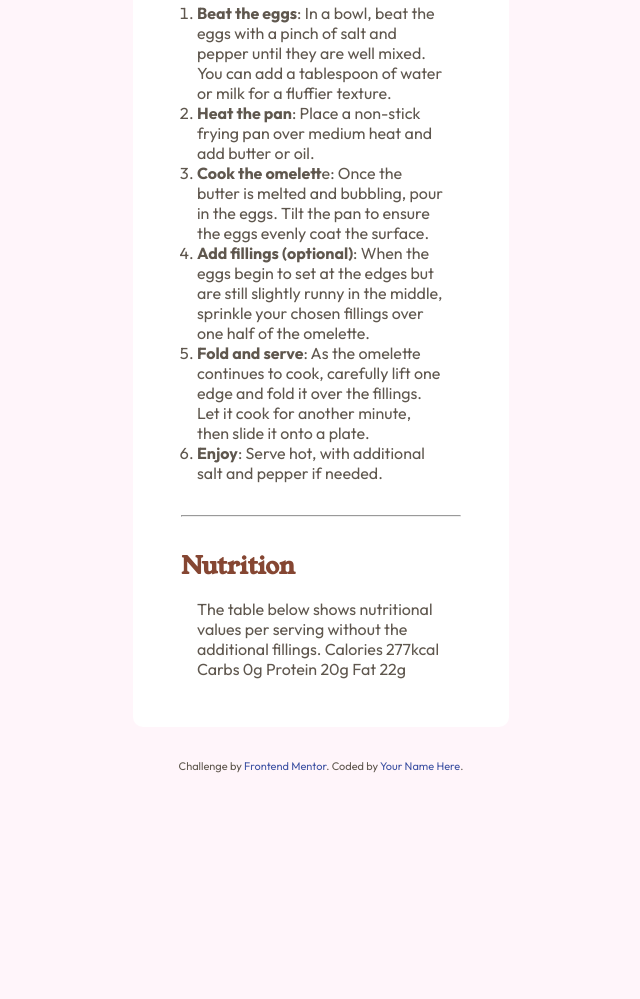
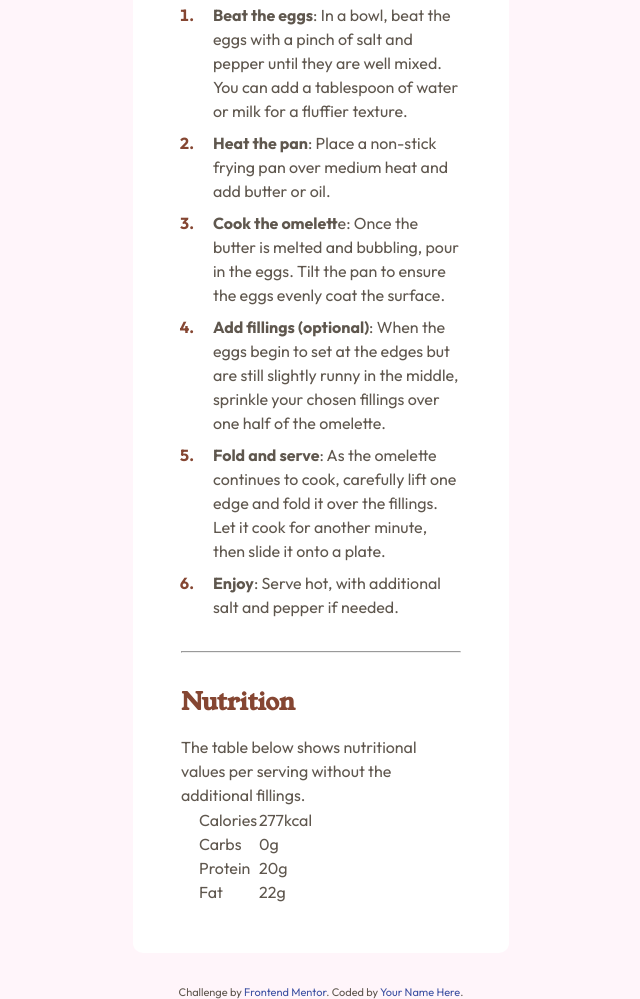
Before and after one commit to vanhog/frontend-mentor-recipe-card, a plain HTML site: page index.html in a window 1280 px wide. Shown: the part 1087-2086 px from the top of the page, without its empty margins (319-959 px from the left). Before the commit the page ends 1860 px from the top, so only its background shows below. Drawn offline with Linux system fonts and the light colour scheme.

Commit message:
List stylings

```diff
--- a/index.html
+++ b/index.html
@@ -66,32 +66,44 @@
             <h2>Instructions</h2>
             <ol>
               <li>
-                <b>Beat the eggs</b>: In a bowl, beat the eggs with a pinch of
-                salt and pepper until they are well mixed. You can add a
-                tablespoon of water or milk for a fluffier texture.
+                <span
+                  ><b>Beat the eggs</b>: In a bowl, beat the eggs with a pinch
+                  of salt and pepper until they are well mixed. You can add a
+                  tablespoon of water or milk for a fluffier texture.</span
+                >
               </li>
               <li>
-                <b>Heat the pan</b>: Place a non-stick frying pan over medium
-                heat and add butter or oil.
+                <span
+                  ><b>Heat the pan</b>: Place a non-stick frying pan over medium
+                  heat and add butter or oil.</span
+                >
               </li>
               <li>
-                <b>Cook the omelett</b>e: Once the butter is melted and
-                bubbling, pour in the eggs. Tilt the pan to ensure the eggs
-                evenly coat the surface.
+                <span
+                  ><b>Cook the omelett</b>e: Once the butter is melted and
+                  bubbling, pour in the eggs. Tilt the pan to ensure the eggs
+                  evenly coat the surface.</span
+                >
               </li>
               <li>
-                <b>Add fillings (optional)</b>: When the eggs begin to set at
-                the edges but are still slightly runny in the middle, sprinkle
-                your chosen fillings over one half of the omelette.
+                <span
+                  ><b>Add fillings (optional)</b>: When the eggs begin to set at
+                  the edges but are still slightly runny in the middle, sprinkle
+                  your chosen fillings over one half of the omelette.</span
+                >
               </li>
               <li>
-                <b>Fold and serve</b>: As the omelette continues to cook,
-                carefully lift one edge and fold it over the fillings. Let it
-                cook for another minute, then slide it onto a plate.
+                <span
+                  ><b>Fold and serve</b>: As the omelette continues to cook,
+                  carefully lift one edge and fold it over the fillings. Let it
+                  cook for another minute, then slide it onto a plate.</span
+                >
               </li>
               <li>
-                <b>Enjoy</b>: Serve hot, with additional salt and pepper if
-                needed.
+                <span
+                  ><b>Enjoy</b>: Serve hot, with additional salt and pepper if
+                  needed.</span
+                >
               </li>
             </ol>
           </section>
@@ -100,8 +112,28 @@
           </div>
           <section name="nutrition">
             <h2>Nutrition</h2>
-            The table below shows nutritional values per serving without the
-            additional fillings. Calories 277kcal Carbs 0g Protein 20g Fat 22g
+            <p>
+              The table below shows nutritional values per serving without the
+              additional fillings.
+            </p>
+            <table>
+              <tr>
+                <td>Calories</td>
+                <td>277kcal</td>
+              </tr>
+              <tr>
+                <td>Carbs</td>
+                <td>0g</td>
+              </tr>
+              <tr>
+                <td>Protein</td>
+                <td>20g</td>
+              </tr>
+              <tr>
+                <td>Fat</td>
+                <td>22g</td>
+              </tr>
+            </table>
           </section>
         </div>
       </div>
--- a/styles.css
+++ b/styles.css
@@ -64,6 +64,23 @@ a {
     text-decoration: none;
 }
 
+ol {
+    line-height: 1.5rem;
+}
+
+ol li{
+    margin-block-end: 0.5rem;
+}
+
+ol li span {
+    position: relative;
+    left: 1rem;
+}
+ol li::marker{
+    font-family: "Outfit" ,Verdana, Geneva, Tahoma, sans-serif;
+    font-weight: bold;
+    color: var(--brown-800);
+}
 
 section[name="time"]{
     margin: 2rem;
@@ -94,6 +111,14 @@ section[name="instructions"]{
 section[name="nutrition"]{
     margin: 2rem;
     padding-inline: 1rem;
+}
+
+section[name="nutrition"] p {
+    line-height: 1.5;
+    padding-inline-start: 0rem;
+    padding-inline-end: 1rem;
+    margin-inline: -1rem
+
 }
 
 .recipe-photo{
```
